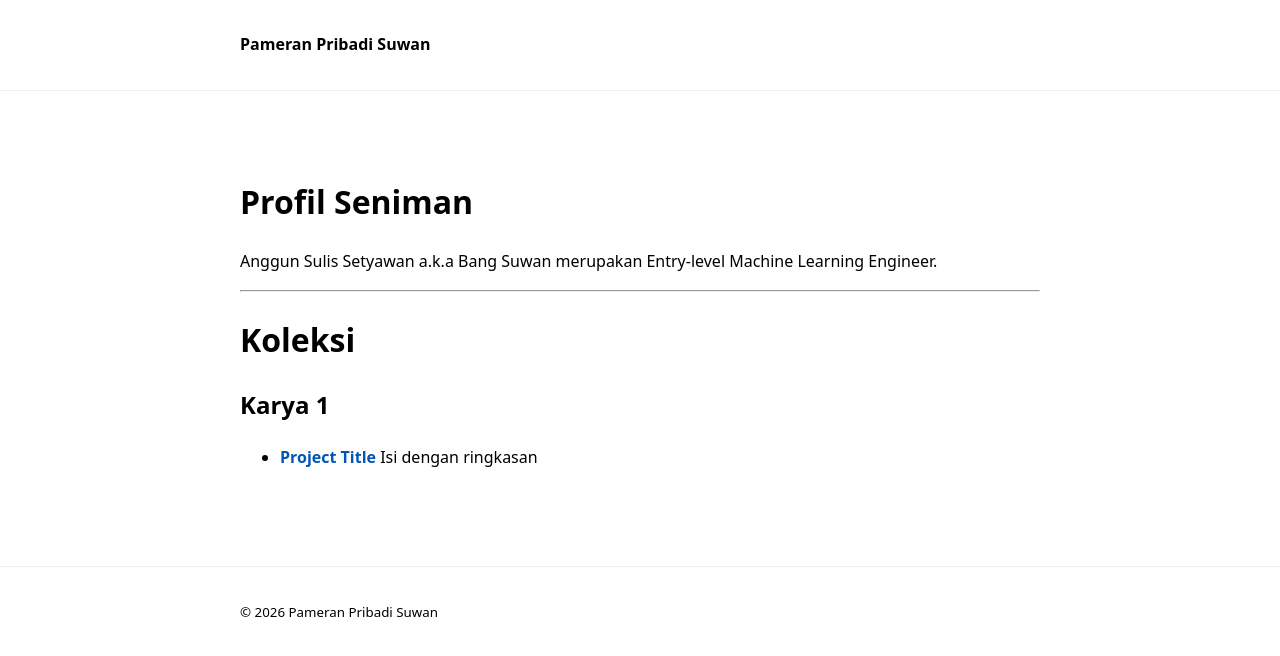
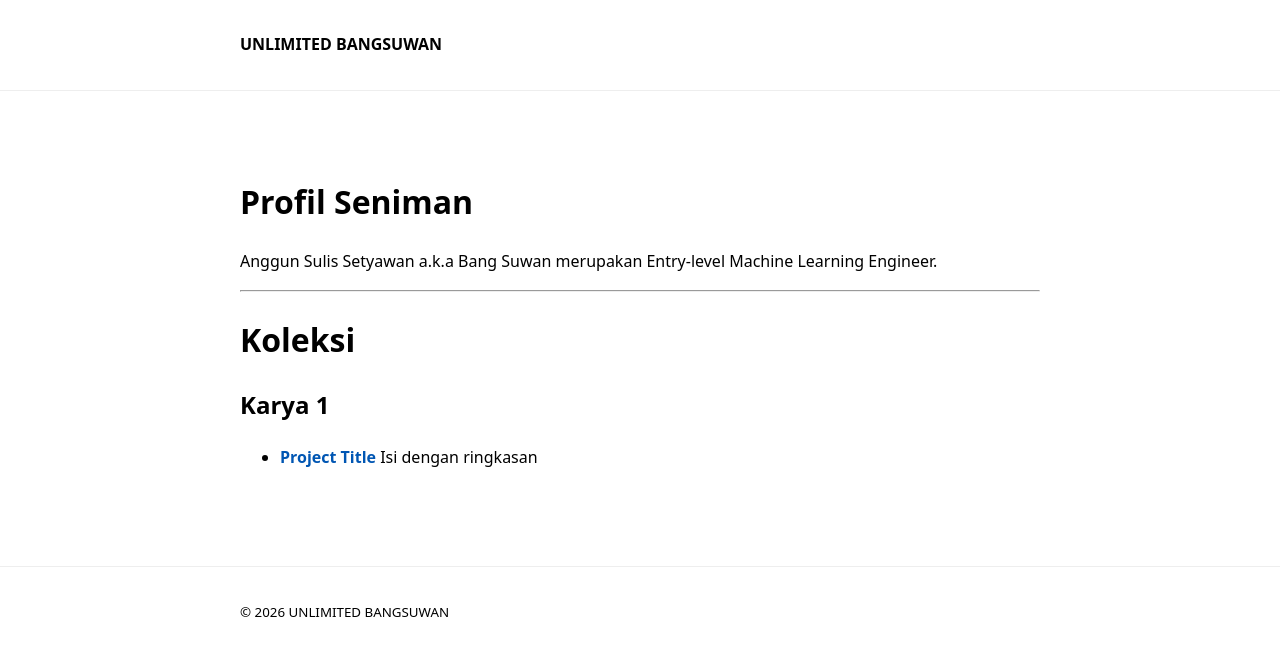
Before and after one commit to Sulbae/Sulbae.github.io, a Jekyll site: the page built from index.md, in a window 1280 px wide. Shown: the top 656 px of the page. Built offline with Jekyll 4.4.1, drawn with Linux system fonts in a browser that asks for light colours.

Commit message:
Update title and description in config file

```diff
--- a/_config.yml
+++ b/_config.yml
@@ -1,5 +1,5 @@
-title: "Pameran Pribadi Suwan"
-description: "Entry-level Machine Learning Engineer"
+title: "UNLIMITED BANGSUWAN"
+description: "Ruang pribadi tanpa batas"
 url: "https://Sulbae.github.io"
 markdown: kramdown
 
```
